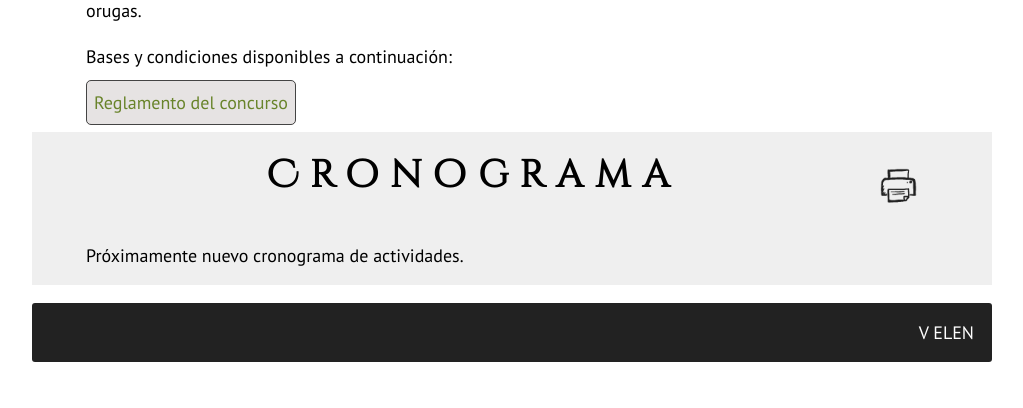
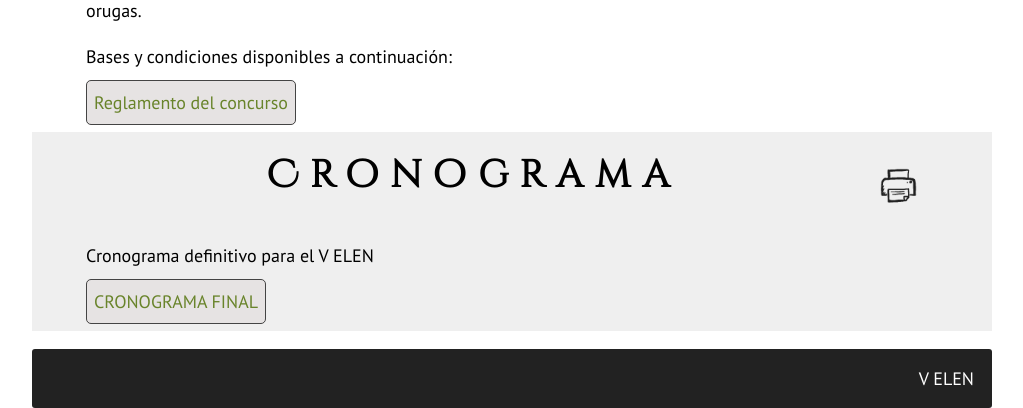
Before and after one commit to Greenderella/ELEN2015, a PHP site: page /cronograma.php in a window 1280 px wide. Shown: the part 1569-1977 px from the top of the page, without its empty margins (128-1151 px from the left). Before the commit the page ends 1931 px from the top, so only its background shows below. Run offline with PHP 8.4, Linux system fonts and the light colour scheme; some libraries are stand-ins or nearby versions.

Commit message:
Cronograma

```diff
--- a/cronograma.php
+++ b/cronograma.php
@@ -53,7 +53,10 @@
 					</a>
 					<h2 id="Cronograma">Cronograma</h2>
 					<br />
-						Próximamente nuevo cronograma de actividades.
+					Cronograma definitivo para el V ELEN
+				<br />
+				<br />
+					<a class="descarga" href="Descargas/CRONOGRAMA FINAL.pdf">CRONOGRAMA FINAL</a>
 				</div>
 			</div>
 <?php
--- a/header.php
+++ b/header.php
@@ -107,7 +107,7 @@
 							</span>
 						</a>
 						<div class="sdt_box">
-							<a href="circulares.php#Circulares">2<sup>da</sup> Circular</a>
+							<a href="circulares.php#Circulares">3<sup>ra</sup> Circular</a>
 							<a href="circulares.php#Recomendaciones">Recomendaciones</a>
 						</div>
 					</li>
```
Also changed, not shown: 1 other file.
